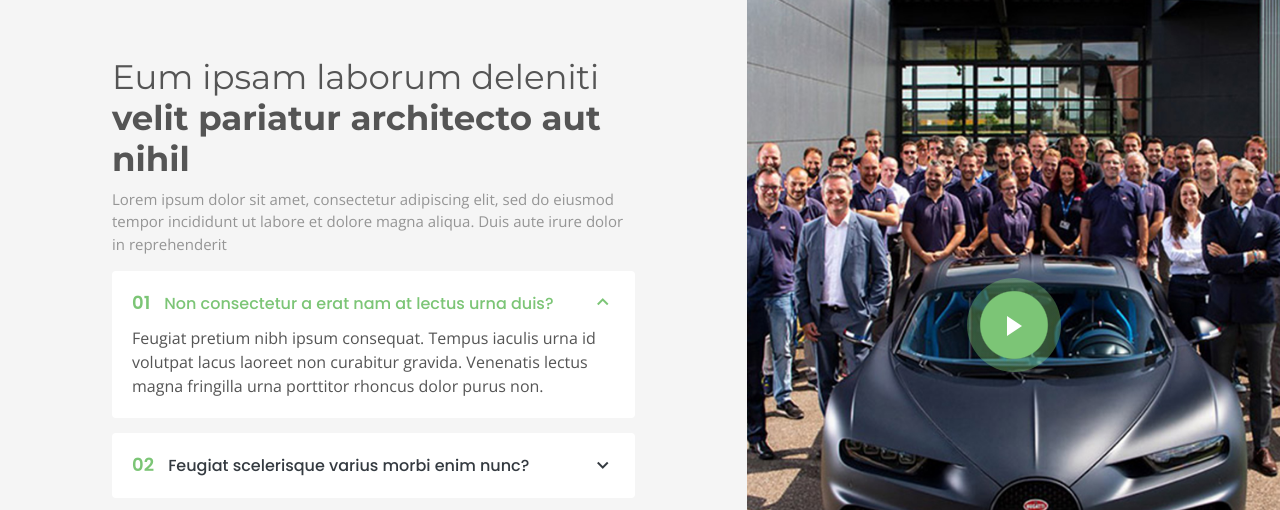
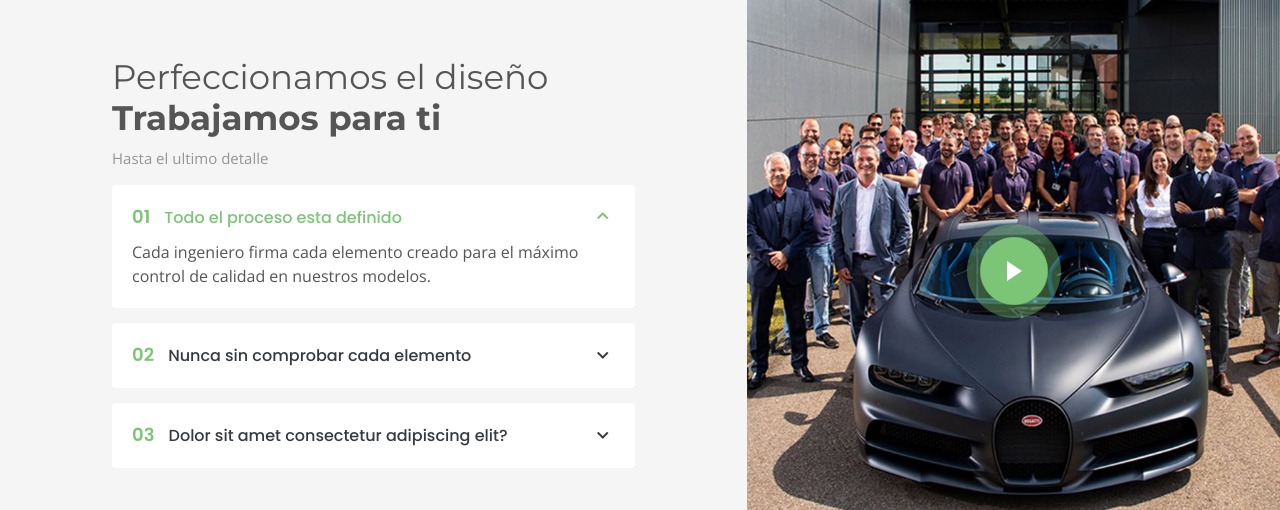
Before and after one commit to Biasem/Entregable4, a plain HTML site: page index.html in a window 1280 px wide. Shown: the part 2718-3228 px from the top of the page. Drawn offline with nearby package versions, Linux system fonts and the light colour scheme.

Commit message:
servicios3

```diff
--- a/index.html
+++ b/index.html
@@ -232,28 +232,28 @@
           <div class="col-lg-7 order-2 order-lg-1 d-flex flex-column justify-content-center align-items-stretch">
 
             <div class="content" data-aos="fade-up">
-              <h3>Eum ipsam laborum deleniti <strong>velit pariatur architecto aut nihil</strong></h3>
+              <h3>Perfeccionamos el diseño <strong>Trabajamos para ti</strong></h3>
               <p>
-                Lorem ipsum dolor sit amet, consectetur adipiscing elit, sed do eiusmod tempor incididunt ut labore et dolore magna aliqua. Duis aute irure dolor in reprehenderit
+                Hasta el ultimo detalle
               </p>
             </div>
 
             <div class="accordion-list">
               <ul>
                 <li data-aos="fade-up" data-aos-delay="100">
-                  <a data-bs-toggle="collapse" class="collapse" data-bs-target="#accordion-list-1"><span>01</span> Non consectetur a erat nam at lectus urna duis? <i class="bx bx-chevron-down icon-show"></i><i class="bx bx-chevron-up icon-close"></i></a>
+                  <a data-bs-toggle="collapse" class="collapse" data-bs-target="#accordion-list-1"><span>01</span> Todo el proceso esta definido <i class="bx bx-chevron-down icon-show"></i><i class="bx bx-chevron-up icon-close"></i></a>
                   <div id="accordion-list-1" class="collapse show" data-bs-parent=".accordion-list">
                     <p>
-                      Feugiat pretium nibh ipsum consequat. Tempus iaculis urna id volutpat lacus laoreet non curabitur gravida. Venenatis lectus magna fringilla urna porttitor rhoncus dolor purus non.
+                      Cada ingeniero firma cada elemento creado para el máximo control de calidad en nuestros modelos.
                     </p>
                   </div>
                 </li>
 
                 <li data-aos="fade-up" data-aos-delay="200">
-                  <a data-bs-toggle="collapse" data-bs-target="#accordion-list-2" class="collapsed"><span>02</span> Feugiat scelerisque varius morbi enim nunc? <i class="bx bx-chevron-down icon-show"></i><i class="bx bx-chevron-up icon-close"></i></a>
+                  <a data-bs-toggle="collapse" data-bs-target="#accordion-list-2" class="collapsed"><span>02</span> Nunca sin comprobar cada elemento <i class="bx bx-chevron-down icon-show"></i><i class="bx bx-chevron-up icon-close"></i></a>
                   <div id="accordion-list-2" class="collapse" data-bs-parent=".accordion-list">
                     <p>
-                      Dolor sit amet consectetur adipiscing elit pellentesque habitant morbi. Id interdum velit laoreet id donec ultrices. Fringilla phasellus faucibus scelerisque eleifend donec pretium. Est pellentesque elit ullamcorper dignissim. Mauris ultrices eros in cursus turpis massa tincidunt dui.
+                      Nuestro equipo de control de calidad comprueba que cada elemento funciona, hasta una prueba en pista con un piloto especializado.
                     </p>
                   </div>
                 </li>
```
